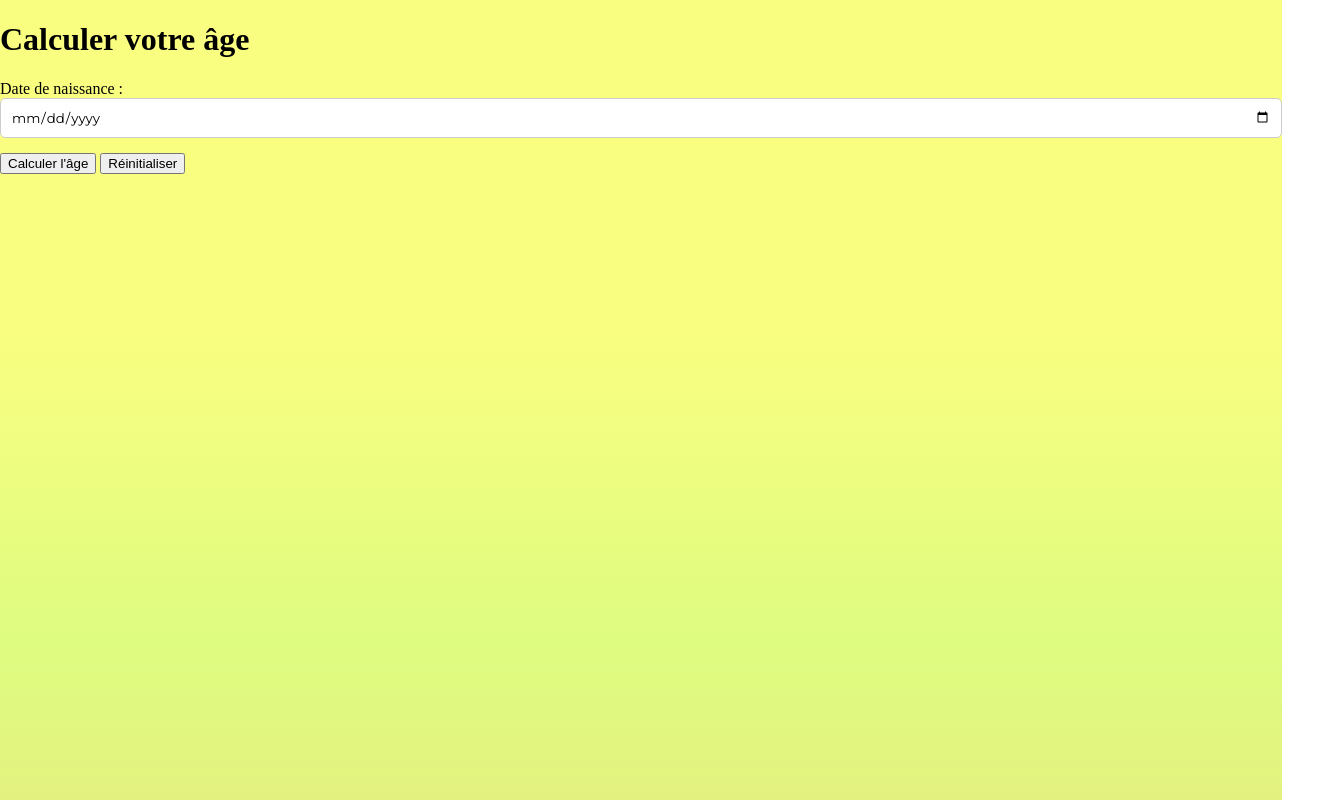
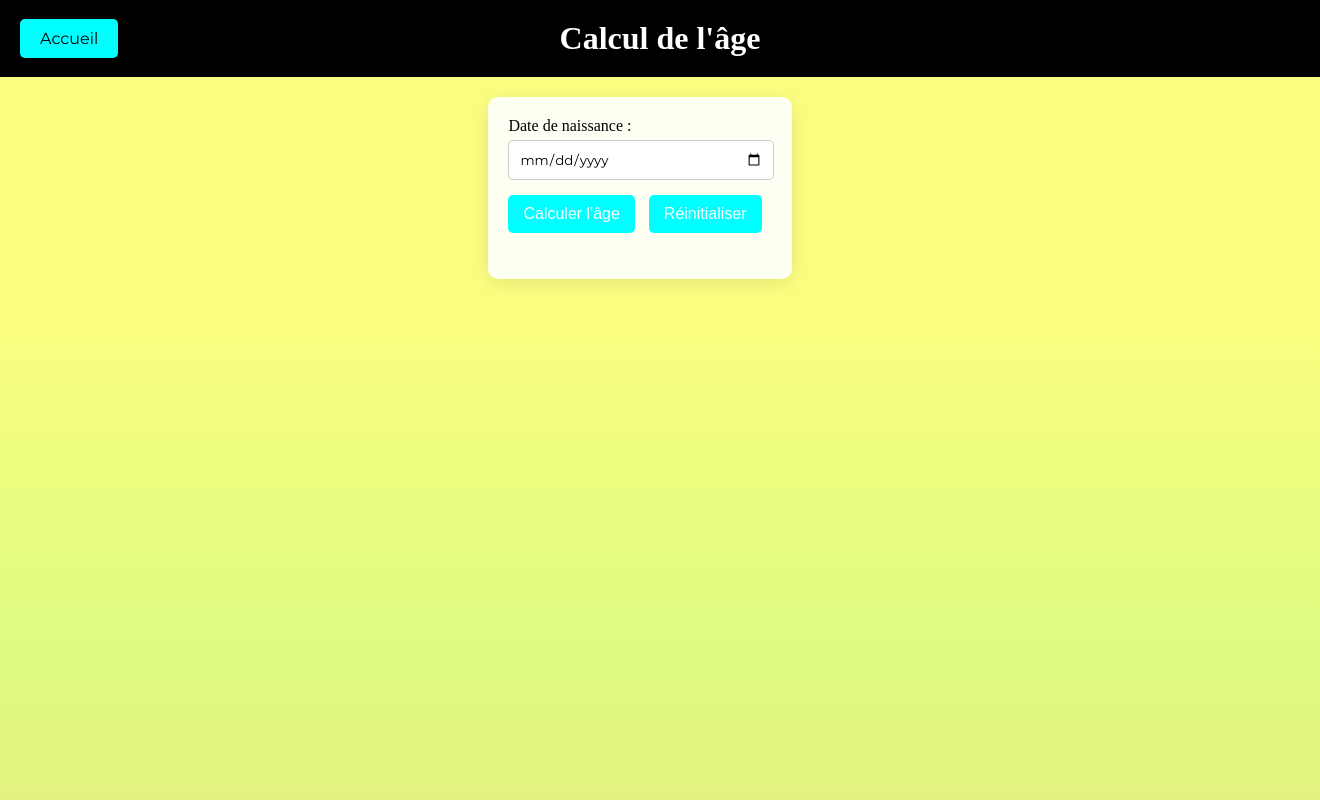
Before and after one commit to maelgruand1/CalculateurAge, a plain HTML site: page calculator.html in a window 1280 px wide. Shown: the whole page, 1320 px wide, since content can reach past the window. Drawn offline with Linux system fonts and the light colour scheme.

Commit message:
Update calculator.html

```diff
--- a/calculator.html
+++ b/calculator.html
@@ -1,49 +1,187 @@
 <!DOCTYPE html>
 <html lang="fr">
   <head>
-    <meta charset="UTF-8">
-    <meta name="viewport" content="width=device-width, initial-scale=1.0">
-    <link rel="stylesheet" href="styles.css">
+    <meta charset="UTF-8" />
+    <meta name="viewport" content="width=device-width, initial-scale=1.0" />
     <title>Calcul de l'âge</title>
+    <link
+      href="https://fonts.googleapis.com/css2?family=Montserrat:ital,wght@0,100..900;1,100..900&display=swap"
+      rel="stylesheet"
+    />
+    <style>
+      /* Import Montserrat font from Google Fonts */
+      @import url('https://fonts.googleapis.com/css2?family=Montserrat:ital,wght@0,100..900;1,100..900&display=swap');
+
+      html {
+        background: linear-gradient(
+          540deg,
+          #fafe80 40%,
+          #defc80 80%,
+          #f2d97c 150%
+        );
+        height: 100%;
+        margin: 0;
+        padding: 0;
+        display: flex;
+        flex-direction: column;
+      }
+
+      body {
+        margin: 0;
+        display: flex;
+        flex-direction: column;
+        justify-content: flex-start;
+      }
+
+      header {
+        background-color: #000;
+        padding: 20px;
+        color: white;
+        text-align: center;
+        width: 100%;
+        position: sticky;
+        top: 0;
+        z-index: 1000;
+        display: flex;
+        justify-content: center;
+        align-items: center;
+      }
+
+      header .home-btn {
+        position: absolute;
+        left: 20px; /* Posiciona el botón a la izquierda */
+        background-color: cyan;
+        color: black;
+        border: none;
+        border-radius: 5px;
+        padding: 10px 20px;
+        font-family: 'Montserrat', serif;
+        font-size: 16px;
+        cursor: pointer;
+        transition: background-color 0.5s ease, transform 0.8s ease,
+          text-decoration 0.4s ease;
+      }
+
+      header .home-btn:hover {
+        background-color: red;
+        color: white;
+        transform: scale(1.1);
+      }
+
+      header h1 {
+        flex-grow: 1; /* Hace que el h1 ocupe el espacio restante */
+        margin: 0;
+      }
+
+      /* Continuación de tu CSS original */
+      p.txt {
+        text-align: center;
+        font-size: 30px;
+        font-family: 'Montserrat', serif;
+        font-style: italic;
+      }
+
+      .userForm {
+        background-color: rgba(255, 255, 255, 0.9);
+        border-radius: 10px;
+        box-shadow: 0 4px 20px rgba(0, 0, 0, 0.1);
+        max-width: 400px;
+        margin: 20px auto;
+        padding: 20px;
+      }
+
+      .userDate {
+        display: flex;
+        flex-direction: column;
+      }
+
+      label {
+        margin-bottom: 5px;
+      }
+
+      input[type='date'] {
+        width: calc(100% - 20px);
+        margin-bottom: 15px;
+        padding: 10px;
+        border: 1px solid #ccc;
+        border-radius: 5px;
+        font-family: 'Montserrat', serif;
+        cursor: text;
+      }
+
+      input[type='date']:focus {
+        border-color: #ea3b20;
+        outline: none;
+      }
+
+      button.send,
+      button.reset {
+        background-color: cyan;
+        color: white;
+        padding: 10px 15px;
+        border: none;
+        border-radius: 5px;
+        font-size: 16px;
+        cursor: pointer;
+        transition: background-color 0.5s ease, transform 0.8s ease,
+          text-decoration 0.4s ease;
+        margin-right: 10px;
+      }
+
+      button.send:hover,
+      button.reset:hover {
+        background-color: red;
+        transform: scale(1.71);
+        text-decoration: underline;
+      }
+
+      .result-display {
+        margin-top: 20px;
+        text-align: center;
+        font-size: 26px;
+        font-weight: bold;
+        color: red;
+      }
+    </style>
   </head>
   <body>
-    <h1>Calculer votre âge</h1>
+    <header>
+      <button class="home-btn" onclick="goHome()">Accueil</button>
+      <h1>Calcul de l'âge</h1>
+    </header>
+
+    <div class="userForm">
       <form id="ageForm">
+        <div class="userDate">
           <label for="dateNaiss">Date de naissance :</label>
-        <input type="date" id="dateNaiss" required>
-        <button type="submit">Calculer l'âge</button>
-        <button type="button" id="resetBtn">Réinitialiser</button>
+          <input type="date" id="dateNaiss" required />
+        </div>
+        <button type="submit" class="send">Calculer l'âge</button>
+        <button type="button" class="reset" id="resetBtn">Réinitialiser</button>
       </form>
-
-    <p id="result"></p>
+      <p id="result" class="result-display"></p>
+    </div>
 
     <script>
       function calculateAge(event) {
-            event.preventDefault(); // Evite que la page se recharge
-
-            // Récupère la date de naissance
-            const birthDate = new Date(document.getElementById("dateNaiss").value);
-
-            // Récupère la date et l'heure actuelles
+        event.preventDefault();
+        const birthDate = new Date(document.getElementById('dateNaiss').value);
         const today = new Date();
 
-            // Vérifie si la date de naissance est dans le futur
         if (birthDate > today) {
-                alert("La date d'aujourd'hui ne peut pas être antérieure à votre date de naissance.");
+          alert(
+            "La date d'aujourd'hui ne peut pas être antérieure à votre date de naissance."
+          );
           return;
         }
 
-            // Calcul des années
         let years = today.getFullYear() - birthDate.getFullYear();
-
-            // Vérifie si l'anniversaire n'est pas encore passé cette année
         const monthDiff = today.getMonth() - birthDate.getMonth();
         const dayDiff = today.getDate() - birthDate.getDate();
         if (monthDiff < 0 || (monthDiff === 0 && dayDiff < 0)) {
           years--;
         }
 
-            // Calcul des mois
         let months = today.getMonth() - birthDate.getMonth();
         if (dayDiff < 0) {
           months--;
@@ -52,29 +190,33 @@
           months += 12;
         }
 
-            // Calcul des jours
         let days = dayDiff;
         if (days < 0) {
-                const previousMonth = new Date(today.getFullYear(), today.getMonth(), 0).getDate();
+          const previousMonth = new Date(
+            today.getFullYear(),
+            today.getMonth(),
+            0
+          ).getDate();
           days += previousMonth;
         }
 
-            // Affiche le résultat
-            const resultDisplay = document.getElementById("result");
+        const resultDisplay = document.getElementById('result');
         resultDisplay.textContent = `Vous avez ${years} ans, ${months} mois et ${days} jours.`;
       }
 
       function resetForm() {
-            // Réinitialise le champ de la date de naissance et le texte du résultat
-            document.getElementById("dateNaiss").value = "";
-            document.getElementById("result").textContent = "";
+        document.getElementById('dateNaiss').value = '';
+        document.getElementById('result').textContent = '';
       }
 
-        // Ajoute l'événement pour la soumission du formulaire
-        document.getElementById("ageForm").addEventListener("submit", calculateAge);
+      document
+        .getElementById('ageForm')
+        .addEventListener('submit', calculateAge);
+      document.getElementById('resetBtn').addEventListener('click', resetForm);
 
-        // Ajoute l'événement pour le bouton de réinitialisation
-        document.getElementById("resetBtn").addEventListener("click", resetForm);
+      function goHome() {
+        window.location.href = 'index.html'; // Redirige a index.html
+      }
     </script>
   </body>
 </html>
```
Lines whose indentation alone changed are shown as unchanged.
